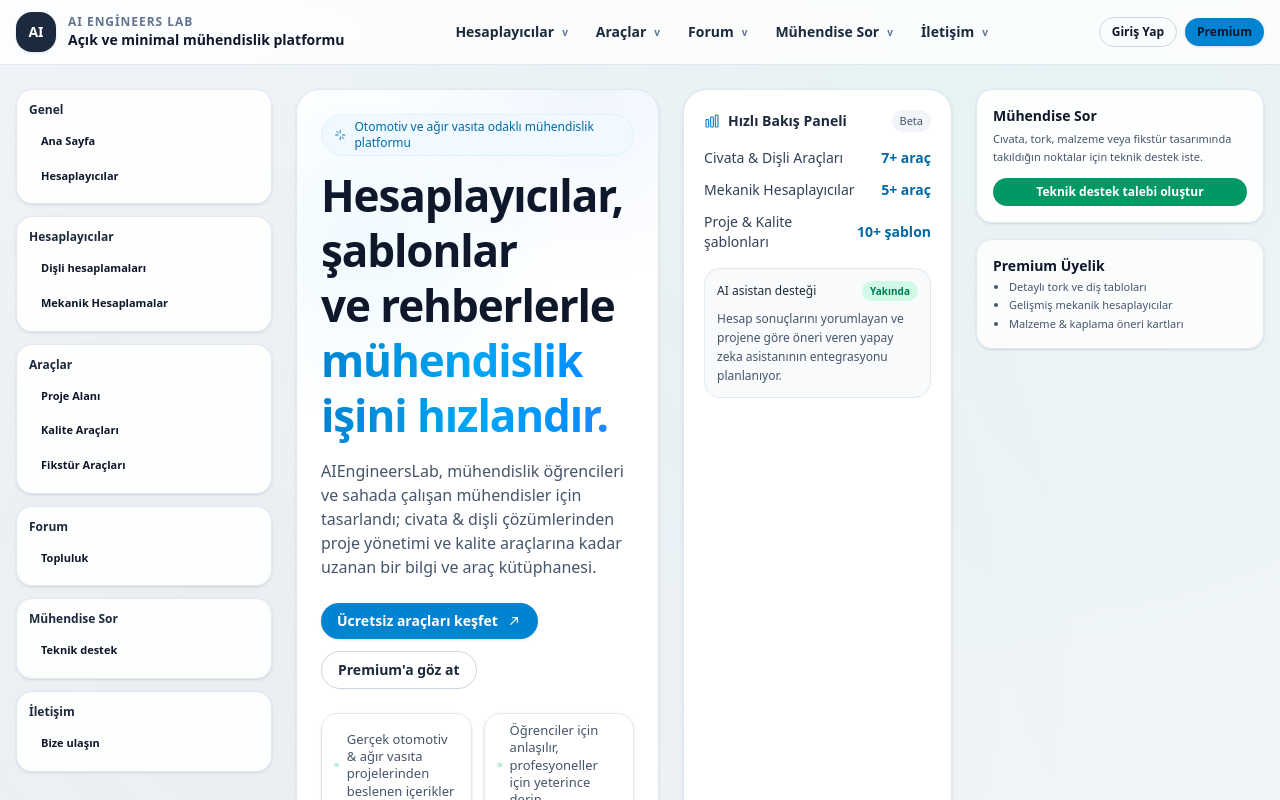
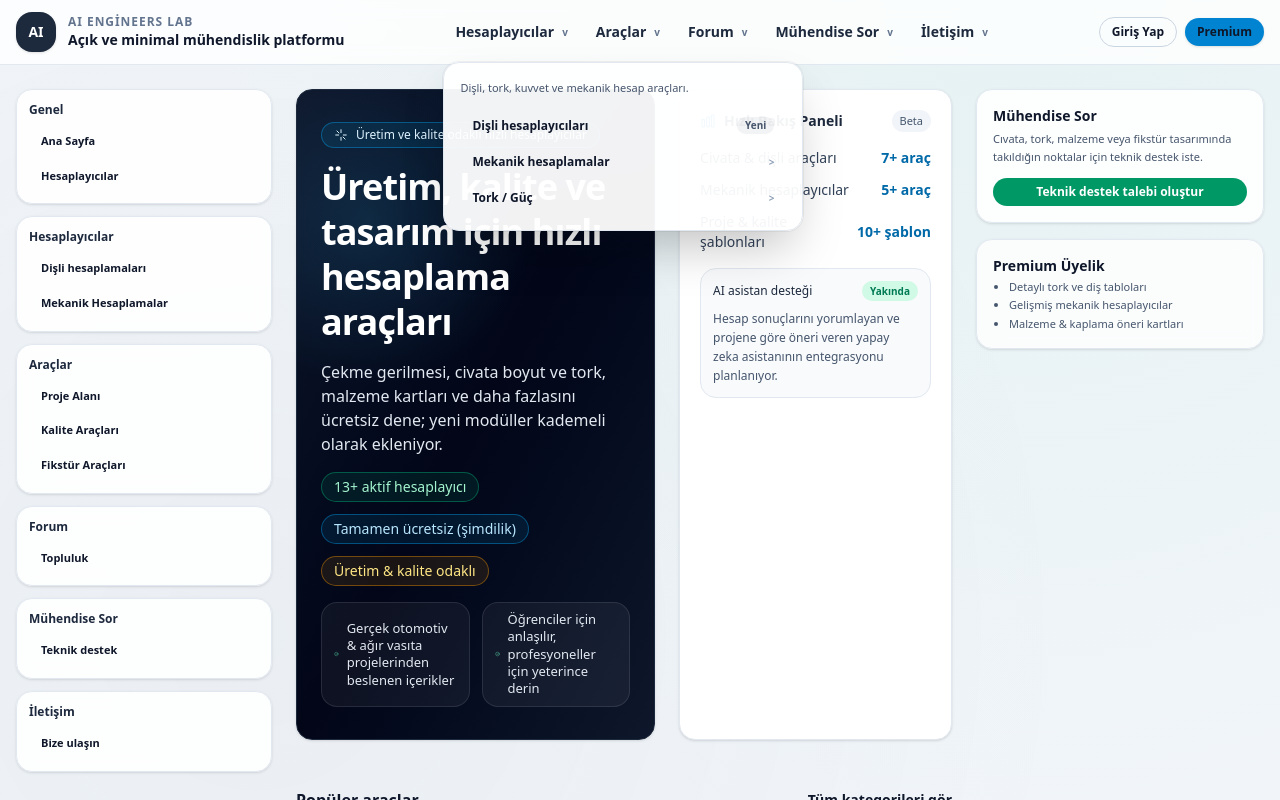
Before and after one commit to EngineerLabai/aiengineerslab, a Next.js app: page / in a window 1280 px wide. Both pictures are taken after a click on the button "Hesaplayıcılar v". Shown: the top 800 px of the page. Built offline with nearby package versions, Linux system fonts and the light colour scheme.

Commit message:
guncelleme

```diff
--- a/app/layout.tsx
+++ b/app/layout.tsx
@@ -126,7 +126,7 @@ export default function RootLayout({
     <html lang="tr">
       <body className={`${raleway.variable} ${jetBrainsMono.variable} antialiased bg-slate-50 text-slate-900`}>
         <div className="flex min-h-screen flex-col bg-[radial-gradient(circle_at_20%_20%,rgba(100,116,139,0.05),transparent_30%),radial-gradient(circle_at_80%_0%,rgba(16,185,129,0.05),transparent_25%)]">
-          <header className="border-b border-slate-200 bg-white/80 backdrop-blur">
+          <header className="sticky top-0 z-50 border-b border-slate-200 bg-white/80 backdrop-blur">
             <div className="mx-auto flex max-w-7xl items-center justify-between px-4 py-3">
               <Link href="/" className="flex items-center gap-3">
                 <div className="flex h-10 w-10 items-center justify-center rounded-2xl bg-slate-800 text-sm font-black text-white shadow-sm">
@@ -220,11 +220,15 @@ export default function RootLayout({
 function MegaMenuItem({ section }: { section: NavSection }) {
   return (
     <div className="group relative">
-      <button className="flex items-center gap-2 rounded-full px-3 py-2 text-sm font-semibold text-slate-800 transition hover:bg-white/70 focus:outline-none focus-visible:ring-2 focus-visible:ring-slate-300">
+      <button
+        type="button"
+        className="flex items-center gap-2 rounded-full px-3 py-2 text-sm font-semibold text-slate-800 transition hover:bg-white/70 focus:outline-none focus-visible:ring-2 focus-visible:ring-slate-300"
+        aria-expanded="false"
+      >
         {section.label}
         <span className="text-[10px] text-slate-500">v</span>
       </button>
-      <div className="pointer-events-none absolute left-0 top-full z-30 w-[360px] translate-y-2 opacity-0 transition duration-200 group-hover:pointer-events-auto group-hover:translate-y-3 group-hover:opacity-100">
+      <div className="pointer-events-none absolute left-0 top-full z-30 w-[360px] translate-y-2 opacity-0 transition duration-200 group-hover:pointer-events-auto group-hover:translate-y-3 group-hover:opacity-100 group-focus-within:pointer-events-auto group-focus-within:translate-y-3 group-focus-within:opacity-100">
         <div className="rounded-2xl border border-slate-200 bg-white/95 p-4 shadow-2xl ring-1 ring-black/5 backdrop-blur">
           <p className="mb-3 text-[11px] leading-relaxed text-slate-600">{section.description}</p>
           <div className="grid gap-1">
--- a/app/page.tsx
+++ b/app/page.tsx
@@ -1,4 +1,3 @@
-// app/page.tsx
 import { ReactNode } from "react";
 
 type IconProps = React.SVGProps<SVGSVGElement>;
@@ -40,13 +39,6 @@ const CheckCircle2 = (props: IconProps) => (
   </svg>
 );
 
-const Gauge = (props: IconProps) => (
-  <svg viewBox="0 0 24 24" fill="none" stroke="currentColor" strokeWidth={1.7} strokeLinecap="round" strokeLinejoin="round" {...props}>
-    <path d="M12 15 15 9" />
-    <path d="M12 21a9 9 0 1 1 9-9h-3" />
-  </svg>
-);
-
 const Layers = (props: IconProps) => (
   <svg viewBox="0 0 24 24" fill="none" stroke="currentColor" strokeWidth={1.7} strokeLinecap="round" strokeLinejoin="round" {...props}>
     <path d="m12 3 9 5-9 5-9-5Z" />
@@ -66,12 +58,6 @@ const Target = (props: IconProps) => (
     <circle cx="12" cy="12" r="8" />
     <circle cx="12" cy="12" r="4" />
     <circle cx="12" cy="12" r="1.5" fill="currentColor" stroke="none" />
-  </svg>
-);
-
-const Wrench = (props: IconProps) => (
-  <svg viewBox="0 0 24 24" fill="none" stroke="currentColor" strokeWidth={1.7} strokeLinecap="round" strokeLinejoin="round" {...props}>
-    <path d="M15 6a4 4 0 0 0-5.2 5.8l-4.5 4.5a2 2 0 1 0 2.8 2.8l4.5-4.5A4 4 0 0 0 18 9.5l2-2-3-3Z" />
   </svg>
 );
 
@@ -96,7 +82,7 @@ const categories: Category[] = [
     title: "Hesaplayıcılar",
     subtitle: "Mühendislik hızlı hesaplar",
     description:
-      "Dişli, tork, kuvvet, ısı, akış ve boyutlandırma hesaplarını saniyeler içinde çözüme ulaştır.",
+      "Dişli, tork, kuvvet, ısı, akış ve boyutlandırma hesaplarını saniyeler içinde sonuca ulaştır.",
     level: "intermediate",
     badge: "Güncel",
     icon: <Calculator className="h-6 w-6 text-sky-600" />,
@@ -132,7 +118,7 @@ const categories: Category[] = [
     items: [
       { name: "Soru-cevap", description: "Uygulama sorunlarını veya hesap sorularını tartış." },
       { name: "İpucu arşivi", description: "Sahadan gelen pratik çözümler ve hızlandırıcılar." },
-      { name: "Kullanıcı galerisi", description: "Kendi çözüm ve şablonlarını paylaş." },
+      { name: "Kullanıcı galerisi", description: "Kendi çözümlerini ve şablonlarını paylaş." },
     ],
   },
   {
@@ -189,7 +175,7 @@ const popularTools = [
   {
     name: "APQP Yol Haritası Aracı",
     category: "Mühendise Sor",
-    type: "Pro Aracı",
+    type: "Pro Araç",
     isPremium: true,
   },
 ];
@@ -208,71 +194,70 @@ function levelLabel(level: Category["level"]) {
 export default function HomePage() {
   return (
     <div className="space-y-12">
-      {/* HERO */}
-      <section className="grid gap-6 lg:grid-cols-[minmax(0,1.35fr)_minmax(0,1fr)]">
-        <div className="relative overflow-hidden rounded-3xl border border-slate-200 bg-white p-6 shadow-sm">
-          <div className="absolute inset-0 bg-[radial-gradient(circle_at_20%_20%,rgba(56,189,248,0.08),transparent_28%),radial-gradient(circle_at_80%_0%,rgba(59,130,246,0.08),transparent_24%)]" />
-          <div className="relative">
-            <div className="mb-3 inline-flex items-center gap-2 rounded-full border border-sky-100 bg-sky-50 px-3 py-1 text-[11px] text-sky-700 md:text-xs">
+      <section className="grid gap-6 lg:grid-cols-[minmax(0,1.25fr)_minmax(0,0.95fr)]">
+        <div className="relative overflow-hidden rounded-2xl border border-slate-800 bg-gradient-to-br from-slate-900 via-slate-950 to-slate-900 px-6 py-8 shadow-sm">
+          <div className="absolute inset-0 bg-[radial-gradient(circle_at_20%_20%,rgba(56,189,248,0.15),transparent_28%),radial-gradient(circle_at_80%_0%,rgba(59,130,246,0.12),transparent_24%)]" />
+          <div className="relative space-y-4">
+            <div className="inline-flex items-center gap-2 rounded-full border border-sky-500/40 bg-sky-500/10 px-3 py-1 text-[11px] text-sky-100 md:text-xs">
               <Sparkles className="h-3.5 w-3.5" />
-              <span>Otomotiv ve ağır vasıta odaklı mühendislik platformu</span>
+              <span>Üretim ve kalite odaklı hızlı hesaplayıcılar</span>
             </div>
 
-            <h1 className="text-balance text-3xl font-semibold leading-tight tracking-tight text-slate-900 md:text-4xl lg:text-[44px]">
-              Hesaplayıcılar, şablonlar ve rehberlerle
-              <span className="block bg-gradient-to-r from-sky-600 via-sky-500 to-blue-500 bg-clip-text text-transparent">
-                mühendislik işini hızlandır.
-              </span>
+            <h1 className="text-3xl font-semibold leading-tight tracking-tight text-white md:text-4xl">
+              Üretim, kalite ve tasarım için hızlı hesaplama araçları
             </h1>
-
-            <p className="mt-4 max-w-2xl text-sm text-slate-600 md:text-base">
-              AIEngineersLab, mühendislik öğrencileri ve sahada çalışan mühendisler için tasarlandı; civata & dişli
-              çözümlerinden proje yönetimi ve kalite araçlarına kadar uzanan bir bilgi ve araç kütüphanesi.
+            <p className="max-w-2xl text-sm text-slate-200 md:text-base">
+              Çekme gerilmesi, civata boyut ve tork, malzeme kartları ve daha fazlasını ücretsiz dene; yeni
+              modüller kademeli olarak ekleniyor.
             </p>
 
-            <div className="mt-6 flex flex-wrap items-center gap-3">
-              <button className="inline-flex items-center gap-2 rounded-full bg-sky-600 px-4 py-2 text-sm font-semibold text-white shadow-sm transition hover:bg-sky-500">
-                Ücretsiz araçları keşfet
-                <ArrowUpRight className="h-4 w-4" />
-              </button>
-              <button className="inline-flex items-center gap-2 rounded-full border border-slate-300 bg-white px-4 py-2 text-sm font-semibold text-slate-800 transition hover:border-slate-400 hover:bg-slate-100">
-                Premium'a göz at
-              </button>
+            <div className="flex flex-wrap gap-3 text-xs md:text-sm">
+              <span className="inline-flex items-center rounded-full border border-emerald-500/40 bg-emerald-500/10 px-3 py-1 text-emerald-200">
+                13+ aktif hesaplayıcı
+              </span>
+              <span className="inline-flex items-center rounded-full border border-sky-500/40 bg-sky-500/10 px-3 py-1 text-sky-200">
+                Tamamen ücretsiz (şimdilik)
+              </span>
+              <span className="inline-flex items-center rounded-full border border-amber-500/40 bg-amber-500/10 px-3 py-1 text-amber-200">
+                Üretim & kalite odaklı
+              </span>
             </div>
 
-            <div className="mt-6 grid gap-3 text-xs text-slate-600 md:grid-cols-2 md:text-[13px]">
-              <div className="flex items-center gap-2 rounded-2xl border border-slate-200 bg-white/70 px-3 py-2 shadow-sm">
-                <CheckCircle2 className="h-4 w-4 text-emerald-500" />
+            <div className="grid gap-3 text-xs text-slate-200 md:grid-cols-2 md:text-[13px]">
+              <div className="flex items-center gap-2 rounded-2xl border border-white/10 bg-white/5 px-3 py-2">
+                <CheckCircle2 className="h-4 w-4 text-emerald-300" />
                 <span>Gerçek otomotiv & ağır vasıta projelerinden beslenen içerikler</span>
               </div>
-              <div className="flex items-center gap-2 rounded-2xl border border-slate-200 bg-white/70 px-3 py-2 shadow-sm">
-                <CheckCircle2 className="h-4 w-4 text-emerald-500" />
+              <div className="flex items-center gap-2 rounded-2xl border border-white/10 bg-white/5 px-3 py-2">
+                <CheckCircle2 className="h-4 w-4 text-emerald-300" />
                 <span>Öğrenciler için anlaşılır, profesyoneller için yeterince derin</span>
               </div>
             </div>
           </div>
         </div>
 
-        <div className="rounded-3xl border border-slate-200 bg-white p-5 shadow-sm">
+        <div className="rounded-2xl border border-slate-200 bg-white p-5 shadow-sm">
           <div className="flex items-center justify-between gap-2">
             <div className="flex min-w-0 items-center gap-2 text-slate-800">
               <BarChart3 className="h-4 w-4 text-sky-600" />
               <span className="break-words text-sm font-semibold leading-snug">Hızlı Bakış Paneli</span>
             </div>
-            <span className="rounded-full bg-slate-100 px-2 py-0.5 text-[11px] font-medium text-slate-600">Beta</span>
+            <span className="rounded-full bg-slate-100 px-2 py-0.5 text-[11px] font-medium text-slate-600">
+              Beta
+            </span>
           </div>
 
           <div className="mt-4 space-y-3 text-sm text-slate-700">
             <div className="flex items-center justify-between gap-2">
-              <span className="min-w-0 break-words">Civata & Dişli Araçları</span>
+              <span className="min-w-0 break-words">Civata & dişli araçları</span>
               <span className="shrink-0 font-semibold text-sky-700">7+ araç</span>
             </div>
             <div className="flex items-center justify-between gap-2">
-              <span className="min-w-0 break-words">Mekanik Hesaplayıcılar</span>
+              <span className="min-w-0 break-words">Mekanik hesaplayıcılar</span>
               <span className="shrink-0 font-semibold text-sky-700">5+ araç</span>
             </div>
             <div className="flex items-center justify-between gap-2">
-              <span className="min-w-0 break-words">Proje & Kalite şablonları</span>
+              <span className="min-w-0 break-words">Proje & kalite şablonları</span>
               <span className="shrink-0 font-semibold text-sky-700">10+ şablon</span>
             </div>
           </div>
@@ -291,7 +276,6 @@ export default function HomePage() {
         </div>
       </section>
 
-      {/* POPÜLER ARAÇLAR */}
       <section id="popular" className="space-y-4">
         <div className="flex items-center justify-between gap-2">
           <h2 className="text-base font-semibold text-slate-900">Popüler araçlar</h2>
@@ -327,7 +311,6 @@ export default function HomePage() {
         </div>
       </section>
 
-      {/* KATEGORİLER */}
       <section id="categories" className="space-y-3">
         <h2 className="text-base font-semibold text-slate-900">Tüm kategoriler</h2>
         <p className="text-sm text-slate-600">
@@ -336,10 +319,7 @@ export default function HomePage() {
 
         <div className="mt-4 grid gap-5 lg:grid-cols-1 xl:grid-cols-2">
           {categories.map((cat) => (
-            <div
-              key={cat.id}
-              className="flex flex-col rounded-3xl border border-slate-200 bg-white p-5 shadow-sm"
-            >
+            <div key={cat.id} className="flex flex-col rounded-3xl border border-slate-200 bg-white p-5 shadow-sm">
               <div className="flex items-start justify-between gap-3">
                 <div className="flex min-w-0 items-center gap-3">
                   <div className="flex h-10 w-10 shrink-0 items-center justify-center rounded-xl bg-slate-50">
@@ -366,12 +346,9 @@ export default function HomePage() {
 
               <div className="mt-3 space-y-2">
                 {cat.items.map((item) => (
-                  <div
-                    key={item.name}
-                    className="rounded-2xl border border-slate-200 bg-slate-50 px-3 py-2.5"
-                  >
+                  <div key={item.name} className="rounded-2xl border border-slate-200 bg-slate-50 px-3 py-2.5">
                     <div className="flex items-start justify-between gap-2">
-                      <span className="flex-1 min-w-0 break-words text-sm font-semibold leading-snug text-slate-900">
+                      <span className="min-w-0 flex-1 break-words text-sm font-semibold leading-snug text-slate-900">
                         {item.name}
                       </span>
                       {item.isPremium && (
@@ -380,9 +357,7 @@ export default function HomePage() {
                         </span>
                       )}
                     </div>
-                    <p className="mt-1 break-words text-[12px] leading-relaxed text-slate-600">
-                      {item.description}
-                    </p>
+                    <p className="mt-1 break-words text-[12px] leading-relaxed text-slate-600">{item.description}</p>
                   </div>
                 ))}
               </div>
@@ -391,7 +366,6 @@ export default function HomePage() {
         </div>
       </section>
 
-      {/* PRICING / PREMIUM */}
       <section
         id="pricing"
         className="grid gap-6 md:items-start lg:grid-cols-1 xl:grid-cols-[minmax(0,1.1fr)_minmax(0,1fr)]"
@@ -399,8 +373,7 @@ export default function HomePage() {
         <div className="space-y-3">
           <h2 className="text-base font-semibold text-slate-900">Ücretsiz başla, hazır olunca yükselt</h2>
           <p className="text-sm text-slate-600">
-            AIEngineersLab, önce ücretsiz araçlarla seni tanıştırır. Premium ile tüm şablon ve hesaplayıcılara
-            erişirsin.
+            AIEngineersLab, önce ücretsiz araçlarla seni tanıştırır. Premium ile tüm şablon ve hesaplayıcılara erişirsin.
           </p>
 
           <div className="grid gap-3 text-sm text-slate-700 md:grid-cols-2">
@@ -448,7 +421,6 @@ export default function HomePage() {
         </div>
       </section>
 
-      {/* HAKKINDA / FOOTER */}
       <section id="about" className="space-y-4 rounded-3xl border border-slate-200 bg-white p-5 shadow-sm">
         <div className="grid gap-6 lg:grid-cols-1 xl:grid-cols-[minmax(0,1.2fr)_minmax(0,1fr)]">
           <div>
--- a/package.json
+++ b/package.json
@@ -10,6 +10,7 @@
   },
   "dependencies": {
     "autoprefixer": "^10.4.22",
+    "framer-motion": "^12.23.25",
     "next": "16.0.4",
     "openai": "^6.9.1",
     "postcss": "^8.5.6",
```
Also changed, not shown: components/ToolCards.tsx (added, +65 -0 lines), 1 other file (tests, documents, lock files or other folders).
